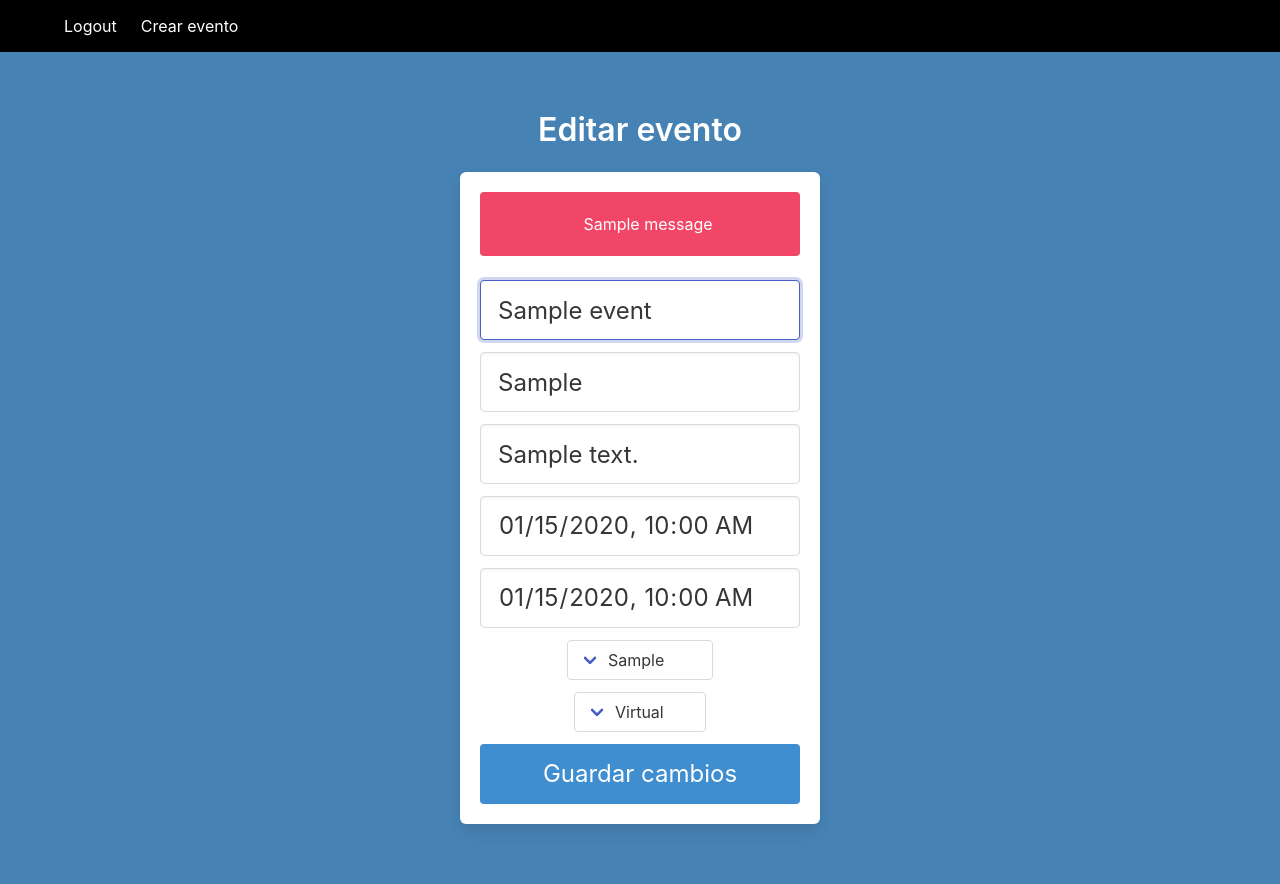
After one commit to jprietouniandes/proyecto0, a Flask app: page /putevent/1 in a window 1280 px wide. The commit adds this page. Run offline with Flask 2, Linux system fonts and the light colour scheme; a user stored in the database is signed in; tables that the repository leaves empty hold one stand-in row (values such as "Sample post"); one stand-in notice (Sample message) is shown.

Commit message:
Ultimos cambios CRUD cloud.

```diff
--- a/API/main.py
+++ b/API/main.py
@@ -8,7 +8,4 @@ main = Blueprint('main', __name__)
 def index():
     return render_template('index.html')
 
-@main.route('/profile')
-@login_required
-def profile():
-    return render_template('profile.html', name=current_user.email)
+#@login_required
--- a/API/models.py
+++ b/API/models.py
@@ -16,5 +16,6 @@ class Event(db.Model):
     address = db.Column(db.String(50))
     dateIni = db.Column(db.DateTime)
     dateFinal = db.Column(db.DateTime)
+    creationDate = db.Column(db.DateTime)
     isVirtual = db.Column(db.Boolean, default=True)
     user_id = db.Column(db.Integer, db.ForeignKey('user.id'))
--- /dev/null
+++ b/API/services.py
@@ -0,0 +1,140 @@
+from flask import Blueprint, render_template, redirect, url_for,  request, flash
+from flask_login import login_required, current_user
+from .models import User
+from .models import Event
+from . import db
+from .import ma
+from datetime import datetime
+
+services = Blueprint('services', __name__)
+
+@services.route('/event/create')
+@login_required
+def eventCreate():
+    return render_template('create_event.html')
+
+@services.route('/event/created', methods=['POST'])
+@login_required
+def eventCreated():
+
+    if not request.form.get('name') or not request.form.get('category') or not request.form.get('place') or not request.form.get('address') or not request.form.get('dateIni') or not request.form.get('dateFinal') or not request.form.get('isVirtual'):
+        flash('Campos vacios, ingrese los campos e intente de nuevo')
+        return render_template('create_event.html')
+
+    if request.form.get('isVirtual') == 'Presencial':
+        isVirtual = False
+    else:
+        isVirtual = True
+
+    print(request.form)
+
+    newEvent = Event(
+            name=request.form.get('name'),
+            category=request.form.get('category'),
+            place=request.form.get('place'),
+            address=request.form.get('address'),
+            dateIni=request.form.get('dateIni'),
+            dateFinal=request.form.get('dateFinal'),
+            creationDate=str(datetime.now().strftime("%Y-%m-%d %H:%M:%S")),
+            isVirtual=isVirtual,
+            user_id=current_user.id
+        )
+
+    if newEvent.dateIni > newEvent.dateFinal:
+        flash('Fecha de inicio mayor o igual que fecha final')
+        return render_template('create_event.html')
+
+    db.session.add(newEvent)
+    db.session.commit()
+
+    events = Event.query.filter_by(user_id=current_user.id).order_by(Event.creationDate.desc()).all()
+    return render_template('events.html', events=events)
+
+@services.route('/getevents', methods=['GET'])
+@login_required
+def eventsGet():
+    events = Event.query.filter_by(user_id=current_user.id).order_by(Event.creationDate.desc()).all()
+    return render_template('events.html', events=events)
+
+
+@services.route('/getevent/<int:id_event>', methods=['GET'])
+@login_required
+def evenGet(id_event):
+    event = Event.query.get_or_404(id_event)
+    return render_template('show_event.html', event=event)
+
+@services.route('/putevent/<int:id_event>')
+@login_required
+def evenPut(id_event):
+    event = Event.query.get_or_404(id_event)
+
+    date_time_str = str(event.dateIni)
+    date_time_obj = datetime.strptime(date_time_str, '%Y-%m-%d %H:%M:%S')
+    event.dateIni = str(date_time_obj.date()) + "T" + str(date_time_obj.time())
+
+    date_time_str = str(event.dateFinal)
+    date_time_obj = datetime.strptime(date_time_str, '%Y-%m-%d %H:%M:%S')
+    event.dateFinal = str(date_time_obj.date()) + "T" + str(date_time_obj.time())
+
+    return render_template('edit_event.html', event=event)
+
+
+@services.route('/deleteevent/<int:id_event>')
+@login_required
+def evenDelete(id_event):
+    event = Event.query.get_or_404(id_event)
+    db.session.delete(event)
+    db.session.commit()
+
+    events = Event.query.filter_by(user_id=current_user.id).order_by(Event.creationDate.desc()).all()
+    return render_template('events.html', events=events)
+    #return '', 204
+
+
+@services.route('/event/edited<int:id_event>', methods=['POST'])
+@login_required
+def eventEdited(id_event):
+    event = Event.query.get_or_404(id_event)
+
+    print(request.form)
+
+    if not request.form.get('name') or not request.form.get('category') or not request.form.get('place') or not request.form.get('address') or not request.form.get('dateIni') or not request.form.get('dateFinal') or not request.form.get('isVirtual'):
+        flash('Campos vacios, ingrese los campos e intente de nuevo')
+        return render_template('edit_event.html', event=event)
+
+    if 'name' in request.form:
+            event.name = request.form.get('name')
+    if 'category' in request.form:
+            event.category = request.form.get('category')
+    if 'place' in request.form:
+            event.place = request.form.get('place')
+    if 'address' in request.form:
+            event.address = request.form.get('address')
+    if 'dateIni' in request.form:
+            event.dateIni =request.form.get('dateIni')
+    if 'dateFinal' in request.form:
+            event.dateFinal =request.form.get('dateFinal')
+    if 'isVirtual' in request.form:
+            if request.form.get('isVirtual') == 'Presencial':
+                isVirtual = False
+            else:
+                isVirtual = True
+
+            event.isVirtual = isVirtual
+
+    if event.dateIni > event.dateFinal:
+        flash('Fecha de inicio mayor que fecha final')
+        return render_template('edit_event.html', event=event)
+
+
+    db.session.commit()
+
+    events = Event.query.filter_by(user_id=current_user.id).order_by(Event.creationDate.desc()).all()
+    return render_template('events.html', events=events)
+
+
+
+#@services.route('/event/show/<int:event_id>')
+#def eventShow(event_id):
+ #   event = Event.query.filter_by(id=event_id).first()
+  #  return render_template('show_event.html', event=event)
--- /dev/null
+++ b/API/static/css/main.css
@@ -0,0 +1,3 @@
+body{
+    background: red;
+}
--- a/API/templates/base.html
+++ b/API/templates/base.html
@@ -6,36 +6,35 @@
     <meta http-equiv="X-UA-Compatible" content="IE=edge">
     <meta name="viewport" content="width=device-width, initial-scale=1">
     <title>Flask Auth Example</title>
-    <link rel="stylesheet" href="https://cdnjs.cloudflare.com/ajax/libs/bulma/0.7.2/css/bulma.min.css" />
+    <link rel="stylesheet" href="https://cdnjs.cloudflare.com/ajax/libs/bulma/0.9.2/css/bulma-rtl.css" />
+    <link rel="stylesheet" href="{{url_for('static', filename='css/main.css')}}" />
+
 </head>
 
 <body>
     <section class="hero is-primary is-fullheight">
 
-        <div class="hero-head">
+        <div class="hero-head" style="background-color:black;">
             <nav class="navbar">
                 <div class="container">
                     <div id="navbarMenuHeroA" class="navbar-menu">
                         <div class="navbar-end">
-                            <a href="{{ url_for('main.index') }}" class="navbar-item">
-                                Home
-                            </a>
-                            {% if current_user.is_authenticated %}
-                            <a href="{{ url_for('main.profile') }}" class="navbar-item">
-                                Profile
-                            </a>
-                            {% endif %}
                             {% if not current_user.is_authenticated %}
                             <a href="{{ url_for('auth.login') }}" class="navbar-item">
                                 Login
                             </a>
                             <a href="{{ url_for('auth.signup') }}" class="navbar-item">
-                                Sign Up
+                                Registro
                             </a>
                             {% endif %}
                             {% if current_user.is_authenticated %}
                             <a href="{{ url_for('auth.logout') }}" class="navbar-item">
                                 Logout
+                            </a>
+                            {% endif %}
+                            {% if current_user.is_authenticated %}
+                            <a href="{{ url_for('auth.crear') }}" class="navbar-item">
+                                Crear evento
                             </a>
                             {% endif %}
                         </div>
@@ -44,7 +43,7 @@
             </nav>
         </div>
 
-        <div class="hero-body">
+        <div class="hero-body" style="background-color:steelblue">
             <div class="container has-text-centered">
                {% block content %}
                {% endblock %}
--- /dev/null
+++ b/API/templates/edit_event.html
@@ -0,0 +1,84 @@
+<!-- templates/edit_event.html -->
+
+{% extends "base.html" %}
+
+{% block content %}
+<div class="column is-4 is-offset-4" style="margin-left: auto;margin-right: auto;">
+    <h3 class="title">Editar evento</h3>
+    <div class="box">
+        {% with messages = get_flashed_messages() %}
+        {% if messages %}
+        <div class="notification is-danger">
+            {{ messages[0] }}<br>
+        </div>
+        {% endif %}
+        {% endwith %}
+        <form method="POST" action="/event/edited{{event.id}}">
+            <div class="field">
+                <div class="control">
+                    <input class="input is-large" type="text" name="name" value="{{event.name}}"
+                        autofocus="">
+                </div>
+            </div>
+            <div class="field">
+                <div class="control">
+                    <input class="input is-large" type="text" name="place" value="{{event.place}}" >
+                </div>
+            </div>
+            <div class="field">
+                <div class="control">
+                    <input class="input is-large" type="text" name="address" value="{{event.address}}">
+                </div>
+            </div>
+            <div class="field">
+                <div class="control">
+                    <input class="input is-large" type="datetime-local" name="dateIni" value={{event.dateIni}}>
+                </div>
+            </div>
+            <div class="field">
+                <div class="control">
+                    <input class="input is-large" type="datetime-local" name="dateFinal" value={{event.dateFinal}}>
+                </div>
+            </div>
+            <div class="field">
+                <div class="select" title="Categoria">
+                    <select required type="text" name="category">
+                        <option selected>{{event.category}} </option>
+                        {% if event.category == 'Conferencia' %}
+                        {% else %}
+                        <option>Conferencia</option>
+                        {% endif %}
+                        {% if event.category == 'Seminario' %}
+                        {% else %}
+                        <option>Seminario</option>
+                        {% endif %}
+                        {% if event.category == 'Congreso' %}
+                        {% else %}
+                        <option>Congreso</option>
+                        {% endif %}
+                        {% if event.category == 'Concurso' %}
+                        {% else %}
+                        <option>Concurso</option>
+                        {% endif %}
+                    </select>
+                </div>
+            </div>
+            <div class="field">
+                <div class="select">
+                    <select type="text" name="isVirtual">
+                        {% if event.isVirtual %}
+                        <option>Virtual</option>
+                        <option>Presencial</option>
+                        {% else %}
+                        <option>Presencial</option>
+                        <option>Virtual</option>
+                        {% endif %}
+                    </select>
+                </div>
+            </div>
+
+            <button class="button is-block is-info is-large is-fullwidth">Guardar cambios</button>
+        </form>
+    </div>
+</div>
+{% endblock %}
```
Also changed, not shown: API/__init__.py (+12 -0 lines), API/app.py (deleted, +0 -81 lines), API/auth.py (+17 -4 lines), API/templates/create_event.html (added, +66 -0 lines), API/templates/events.html (added, +30 -0 lines), API/templates/login.html (+5 -11 lines), API/templates/profile.html (deleted, +0 -7 lines), API/templates/show_event.html (added, +67 -0 lines), API/templates/signup.html (+5 -4 lines).
